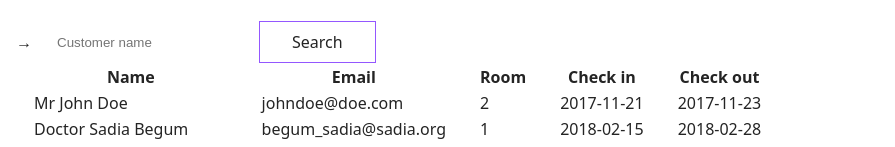
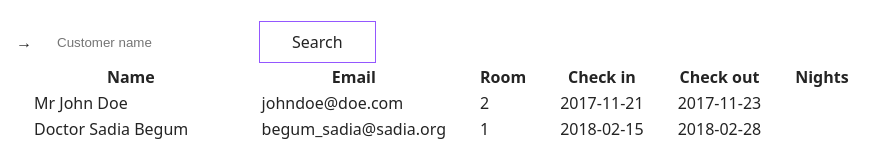
Before and after one commit to CodeYourFuture/React-Module-Project, a React (Vite) app: page / in a window 1280 px wide. Shown: the part 152-299 px from the top of the page, without its empty margins (0-895 px from the left). Built offline with nearby package versions, Linux system fonts and the light colour scheme.

Commit message:
add nights column and installed daysjs package

```diff
--- a/package.json
+++ b/package.json
@@ -14,6 +14,7 @@
     "test:watch": "vitest"
   },
   "dependencies": {
+    "dayjs": "^1.11.10",
     "react": "^18.2.0",
     "react-dom": "^18.2.0"
   },
--- a/src/components/Booking/Booking.jsx
+++ b/src/components/Booking/Booking.jsx
@@ -17,6 +17,7 @@ const Booking = (props) => {
       <td>{roomId}</td>
       <td>{checkInDate}</td>
       <td>{checkOutDate}</td>
+      <td>{}</td>
     </tr>
   );
 };
--- a/src/components/SearchResults/SearchResults.jsx
+++ b/src/components/SearchResults/SearchResults.jsx
@@ -12,6 +12,7 @@ const SearchResults = (props) => {
           <th scope="col">Room</th>
           <th scope="col">Check in</th>
           <th scope="col">Check out</th>
+          <th scope="col">Nights</th>
         </tr>
       </thead>
       <tbody>
```
Also changed, not shown: 1 other file (tests, documents, lock files or other folders).
